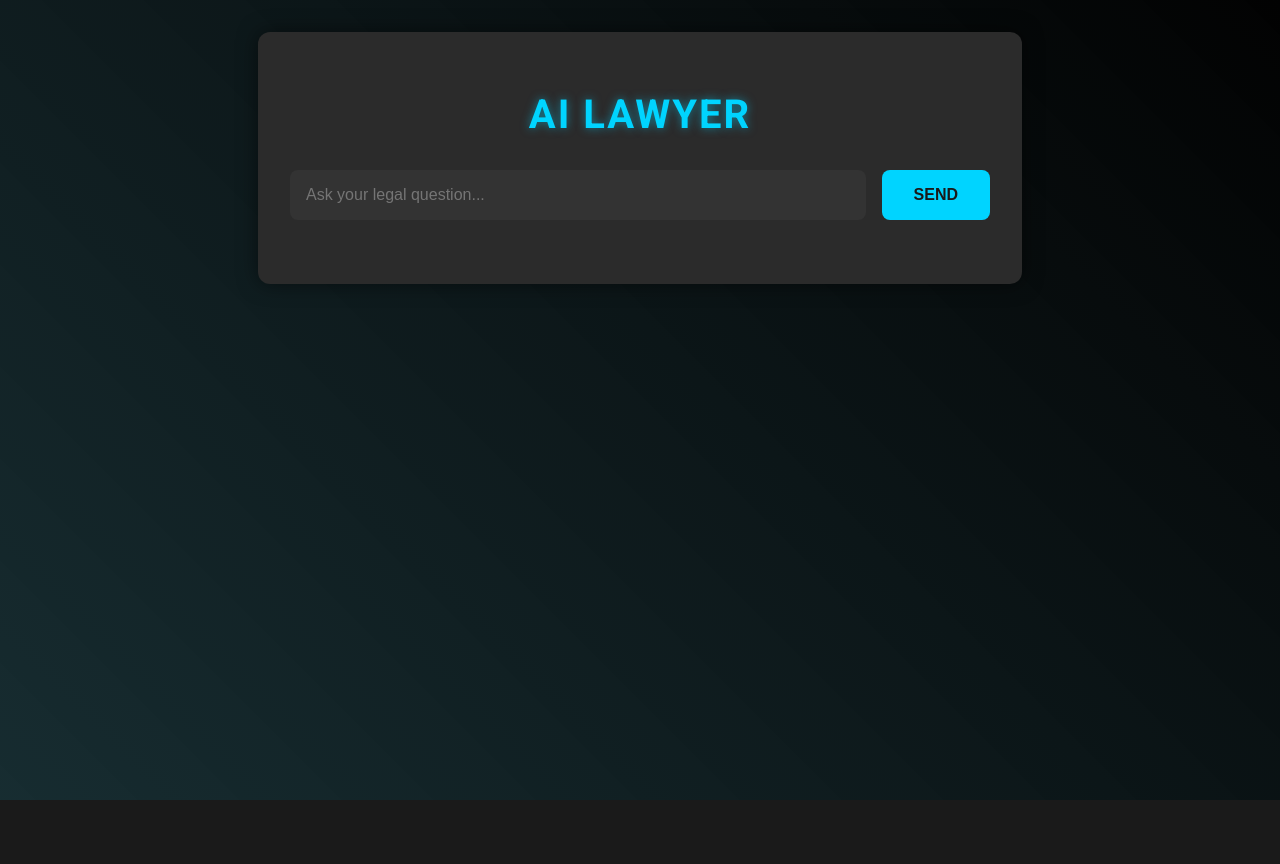
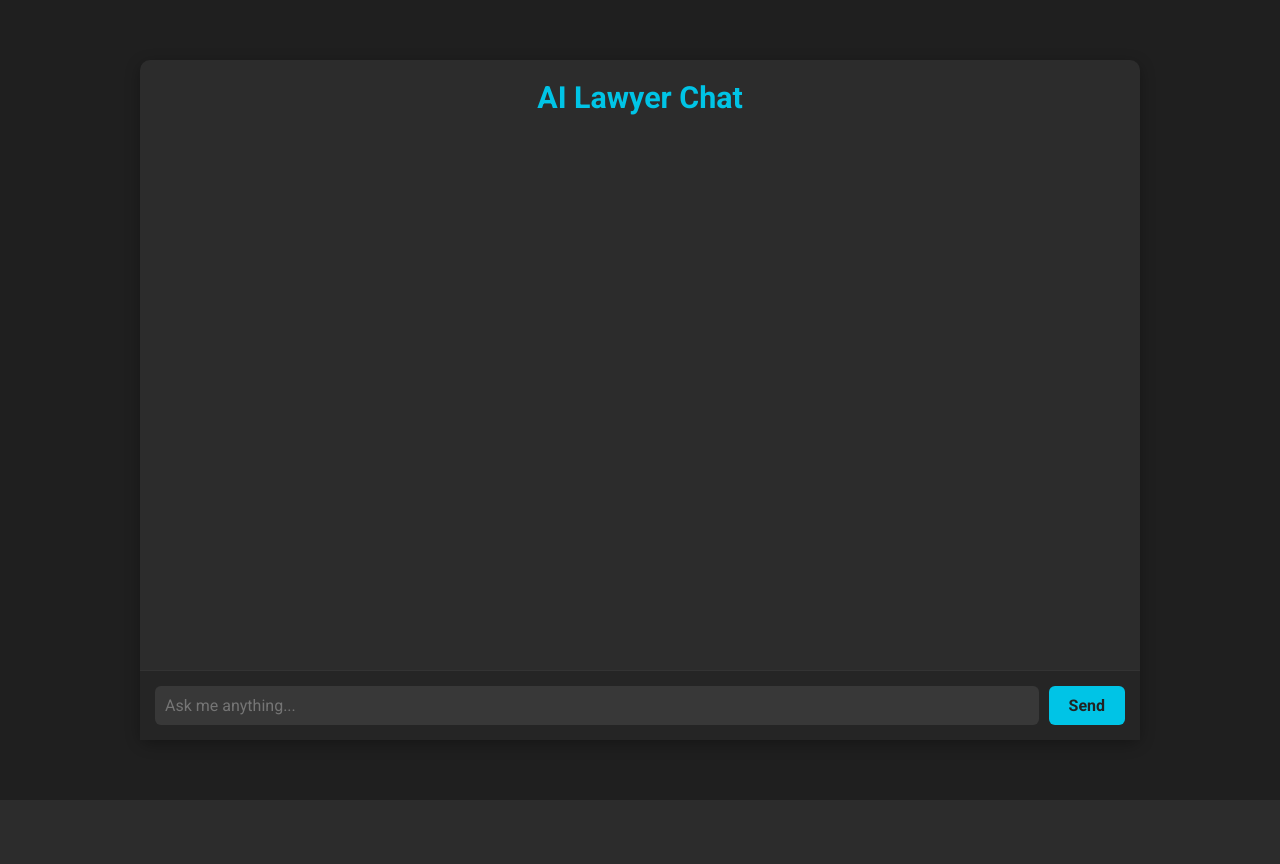
Before and after one commit to MAVERICK-111/Legal_Aid_Advisor, a Flask app: page / in a window 1280 px wide. After the commit the page ends 800 px from the top, so only its background shows below. Run offline with Flask 3, Linux system fonts and the light colour scheme.

Commit message:
chatpage added

```diff
--- a/chatbot/app.py
+++ b/chatbot/app.py
@@ -4,7 +4,9 @@ import os
 import requests
 import pygame
 from flask import Flask, render_template, request, jsonify
+from flask_cors import CORS  # Importing flask_cors for enabling CORS
 
+# Load environment variables from .env file
 load_dotenv(find_dotenv())
 genai.configure(api_key=os.getenv("GEMINI_API_KEY"))
 ELEVEN_LABS_API_KEY = os.getenv("ELEVEN_LABS_API_KEY")
@@ -12,6 +14,7 @@ ELEVEN_LABS_API_KEY = os.getenv("ELEVEN_LABS_API_KEY")
 # Temporary message storage (in-memory)
 messages = []
 
+# Function to play audio using pygame
 def play_audio(file_path):
     pygame.init()
     pygame.mixer.init()
@@ -22,6 +25,7 @@ def play_audio(file_path):
     pygame.mixer.music.stop()
     pygame.mixer.quit()
 
+# Function to get voice message from Eleven Labs API
 def get_voice_message(message):
     audio_file = "audio.mp3"
     if os.path.exists(audio_file):
@@ -54,6 +58,7 @@ def get_voice_message(message):
         print(f"Error fetching audio: {response.status_code} - {response.text}")
         return False
 
+# Function to get response from the AI model
 def get_response_from_ai(human_input, history=""):
     template = f"""
     You are a legal advisor working for poor Indian people, give a short and plain text answer
@@ -68,7 +73,11 @@ def get_response_from_ai(human_input, history=""):
     except Exception as e:
         return f"Error: {str(e)}"
 
+# Initialize Flask app
 app = Flask(__name__)
+
+# Enable CORS for all domains (you can also restrict this to a specific origin like 'http://localhost:5173')
+CORS(app)  # This will allow all origins for cross-origin requests
 
 @app.route("/")
 def home():
@@ -80,7 +89,8 @@ def send_message():
     message = get_response_from_ai(human_input)
     messages.append({"input": human_input, "response": message})  # Store temporarily
     get_voice_message(message)  # Play voice
-    return jsonify({"message": message, "history": messages})  # Return JSON
+    return jsonify({"message": message, "history": messages})  # Return JSON response
 
+# Run the Flask app
 if __name__ == "__main__":
     app.run(debug=True)
--- a/chatbot/static/style.css
+++ b/chatbot/static/style.css
@@ -1,138 +1,138 @@
+/* Bare-bones reset, nothing fancy */
+* {
+    margin: 0;
+    padding: 0;
+    box-sizing: border-box;
+    font-family: 'Roboto', sans-serif;
+}
+
 body {
-    background-color: #1a1a1a;
-    /* Dark charcoal */
-    color: #e0e0e0;
-    /* Light gray text */
-    font-family: 'Roboto', sans-serif;
-    margin: 0;
-    padding: 2rem;
+    background: #1f1f1f; /* Dark but not pitch black */
+    color: #ddd; /* Softer white */
+    min-height: 100vh;
     display: flex;
     justify-content: center;
-    align-items: flex-start;
-    min-height: 100vh;
-    overflow-y: auto;
+    align-items: center;
+    padding: 15px;
 }
 
-.container {
-    width: 100%;
-    max-width: 700px;
-    background-color: #2b2b2b;
-    /* Slightly lighter dark */
-    padding: 2rem;
-    border-radius: 12px;
-    box-shadow: 0 0 20px rgba(0, 0, 0, 0.5);
+/* Main chat box */
+.chat-wrapper {
+    width: 90%;
+    max-width: 80%; /* Keeps it readable */
+    height: 85vh;
+    background: #2c2c2c;
+    border-radius: 10px;
+    display: flex;
+    flex-direction: column;
+    box-shadow: 0 4px 15px rgba(0, 0, 0, 0.3); /* Subtle shadow */
 }
 
 h1 {
-    font-size: 2.5rem;
-    color: #00d4ff;
-    /* Cyan */
-    text-transform: uppercase;
-    letter-spacing: 2px;
     text-align: center;
-    margin-bottom: 2rem;
-    text-shadow: 0 0 10px rgba(0, 212, 255, 0.5);
+    color: #00c4e6; /* Bright but not blinding */
+    padding: 20px 0;
+    font-size: 1.9rem;
+    font-weight: 700;
 }
 
+/* Where the messages live */
+#chat-area {
+    flex-grow: 1;
+    padding: 15px;
+    overflow-y: auto;
+    display: flex;
+    flex-direction: column;
+    gap: 8px; /* Breathing room between messages */
+}
+
+/* Message styles */
+.message {
+    max-width: 70%; /* Keeps it from stretching too wide */
+    padding: 12px;
+    border-radius: 8px;
+    font-size: 1rem;
+    line-height: 1.4;
+}
+
+.user {
+    align-self: flex-end;
+    background: #00c4e6;
+    color: #222; /* Dark text for contrast */
+    border-bottom-right-radius: 2px; /* Slightly flattened corner */
+}
+
+.ai {
+    align-self: flex-start;
+    background: #3a3a3a;
+    color: #ddd;
+    border-bottom-left-radius: 2px;
+}
+
+.error {
+    align-self: center;
+    background: #e63946; /* Softer red */
+    color: #fff;
+    padding: 10px;
+    border-radius: 6px;
+}
+
+/* Who’s talking */
+.who {
+    font-weight: 700;
+    font-size: 0.9rem;
+    opacity: 0.85;
+    margin-right: 5px;
+}
+
+/* Input form */
 form {
     display: flex;
-    gap: 1rem;
-    margin-bottom: 2rem;
+    padding: 15px;
+    background: #252525;
+    border-top: 1px solid #333;
 }
 
 input[type="text"] {
-    flex: 1;
-    background-color: #333333;
+    flex-grow: 1;
+    padding: 10px;
     border: none;
-    padding: 1rem;
-    border-radius: 8px;
-    color: #e0e0e0;
+    border-radius: 6px;
+    background: #383838;
+    color: #ddd;
     font-size: 1rem;
     outline: none;
-    transition: all 0.3s ease;
 }
 
 input[type="text"]:focus {
-    background-color: #404040;
-    box-shadow: 0 0 10px rgba(0, 212, 255, 0.5);
+    background: #424242;
+    box-shadow: 0 0 8px rgba(0, 196, 230, 0.4); /* Subtle glow */
 }
 
 button {
-    background-color: #00d4ff;
+    background: #00c4e6;
     border: none;
-    padding: 1rem 2rem;
-    border-radius: 8px;
-    color: #1a1a1a;
+    padding: 10px 20px;
+    border-radius: 6px;
+    color: #222;
     font-size: 1rem;
-    font-weight: bold;
-    text-transform: uppercase;
+    font-weight: 600;
     cursor: pointer;
-    transition: all 0.3s ease;
+    margin-left: 10px;
 }
 
 button:hover {
-    background-color: #00b3d9;
-    box-shadow: 0 0 15px rgba(0, 212, 255, 0.7);
+    background: #00a9c7; /* Slightly darker */
 }
 
-#response_message {
-    display: flex;
-    flex-direction: column;
-    gap: 1rem;
-}
-
-.message {
-    background-color: #333333;
-    padding: 1rem;
-    border-radius: 8px;
-    box-shadow: 0 0 10px rgba(0, 0, 0, 0.3);
-}
-
-.input {
-    display: block;
-    color: #00d4ff;
-    /* Cyan for user input */
-    font-weight: bold;
-    margin-bottom: 0.5rem;
-}
-
-.response {
-    display: block;
-    color: #e0e0e0;
-    /* Light gray for AI response */
-}
-
-.error {
-    color: #ff4d4d;
-    /* Red for errors */
-    padding: 1rem;
-    background-color: #333333;
-    border-radius: 8px;
-}
-
-/* Background animation */
-body::before {
-    content: '';
-    position: fixed;
-    top: 0;
-    left: 0;
-    width: 100%;
-    height: 100%;
-    background: linear-gradient(45deg, rgba(0, 212, 255, 0.1), rgba(0, 0, 0, 0.9));
-    z-index: -1;
-    animation: gradientShift 15s ease infinite;
-}
-
-@keyframes gradientShift {
-    0% {
-        background-position: 0% 50%;
+/* Quick mobile fix */
+@media (max-width: 600px) {
+    .chat-wrapper {
+        width: 100%;
+        height: 90vh;
     }
 
-    50% {
-        background-position: 100% 50%;
-    }
-
-    100% {
-        background-position: 0% 50%;
+    button {
+        padding: 10px 15px; /* Smaller tap target */
     }
 }
--- a/chatbot/templates/index.html
+++ b/chatbot/templates/index.html
@@ -1,51 +1,64 @@
 <!DOCTYPE html>
-<html>
-
+<html lang="en">
 <head>
+    <meta charset="UTF-8">
+    <meta name="viewport" content="width=device-width, initial-scale=1.0">
     <title>AI Lawyer</title>
     <link href="https://fonts.googleapis.com/css2?family=Roboto:wght@400;700&display=swap" rel="stylesheet">
     <link rel="stylesheet" href="{{ url_for('static', filename='style.css') }}">
 </head>
-
 <body>
-    <div class="container">
-        <h1>AI Lawyer</h1>
-        <form method="POST" action="/send_message">
-            <input type="text" name="human_input" placeholder="Ask your legal question..." required>
+    <div class="chat-wrapper">
+        <h1>AI Lawyer Chat</h1>
+        <div id="chat-area"></div>
+        <form id="chat-form">
+            <input type="text" name="human_input" id="chat-input" placeholder="Ask me anything..." required>
             <button type="submit">Send</button>
         </form>
-        <div id="response_message"></div>
     </div>
 
     <script>
-        const form = document.querySelector('form');
-        const responseMessage = document.getElementById('response_message');
+        const form = document.getElementById('chat-form');
+        const chatArea = document.getElementById('chat-area');
 
-        form.addEventListener('submit', function (e) {
+        form.addEventListener('submit', async function(e) {
             e.preventDefault();
-            const formData = new FormData(form);
+            const input = document.getElementById('chat-input');
+            const message = input.value.trim();
 
-            fetch('/send_message', {
-                method: 'POST',
-                body: formData
-            })
-                .then(response => response.json())
-                .then(data => {
-                    // Display all messages in history
-                    responseMessage.innerHTML = data.history.map(msg =>
-                        `<div class="message">
-                            <span class="input">You: ${msg.input}</span>
-                            <span class="response">AI: ${msg.response}</span>
-                        </div>`
-                    ).join('');
-                })
-                .catch(error => {
-                    responseMessage.innerHTML = `<div class="error">Error: ${error}</div>`;
-                });
+            if (message) {
+                addMessage('You', message, 'user');
 
-            form.reset();
+                try {
+                    const formData = new FormData(form);
+                    const response = await fetch('/send_message', {
+                        method: 'POST',
+                        body: formData
+                    });
+
+                    const data = await response.json();
+
+                    if (data.history && data.history.length > 0) {
+                        const latest = data.history[data.history.length - 1];
+                        addMessage('Lawyer', latest.response, 'ai');
+                    } else {
+                        addMessage('Lawyer', 'Huh, nothing came back. Weird.', 'error');
+                    }
+                } catch (err) {
+                    addMessage('Error', 'Oops, something broke!', 'error');
+                }
+
+                input.value = '';
+            }
         });
+
+        function addMessage(sender, text, type) {
+            const msgDiv = document.createElement('div');
+            msgDiv.classList.add('message', type);
+            msgDiv.innerHTML = `<span class="who">${sender}:</span> ${text}`;
+            chatArea.appendChild(msgDiv);
+            chatArea.scrollTop = chatArea.scrollHeight;
+        }
     </script>
 </body>
-
 </html>
--- a/frontend/package.json
+++ b/frontend/package.json
@@ -17,6 +17,7 @@
     "lucide-react": "^0.483.0",
     "react": "^18.3.1",
     "react-dom": "^18.3.1",
+    "react-router-dom": "^7.4.0",
     "tailwind-merge": "^3.0.2",
     "tailwindcss": "^4.0.15",
     "tw-animate-css": "^1.2.4"
--- a/frontend/src/pages/HomePage.jsx
+++ b/frontend/src/pages/HomePage.jsx
@@ -1,4 +1,5 @@
 import { Button } from "@/components/ui/button";
+import { Link } from 'react-router-dom'; // Import Link from React Router
 
 export default function ChatGPTIntro() {
     const today = new Date();
@@ -26,9 +27,11 @@ export default function ChatGPTIntro() {
                     systems.
                 </p>
                 <div className="flex space-x-4 mt-6">
+                    <Link to="/chat">
                         <Button className="bg-white text-black px-8 py-3 rounded-full text-lg hover:text-white">
                             Try Lawyer
                         </Button>
+                    </Link>
                     <Button className="bg-white text-black px-8 py-3 rounded-full text-lg hover:text-white">
                         Documents
                     </Button>
```
Also changed, not shown: chatbot/static/styles.css (deleted, +0 -65 lines), frontend/src/App.jsx (+9 -2 lines), frontend/src/pages/ChatPage.jsx (added, +105 -0 lines), frontend/package-lock.json, 1 other file. Lines whose indentation alone changed are shown as unchanged.
